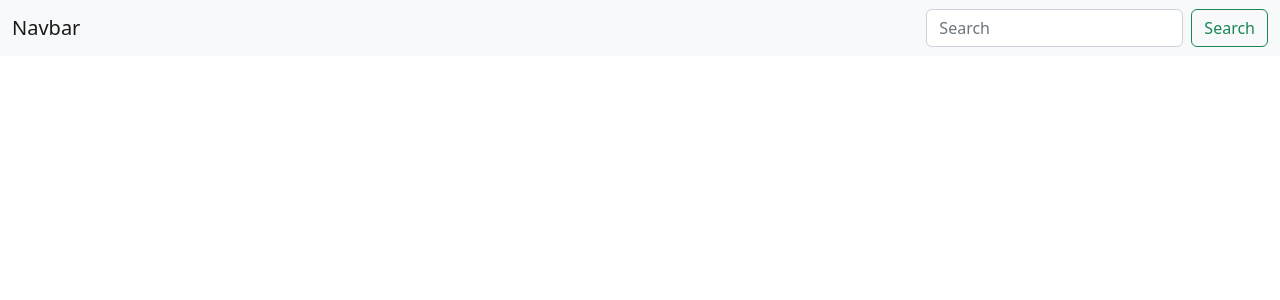
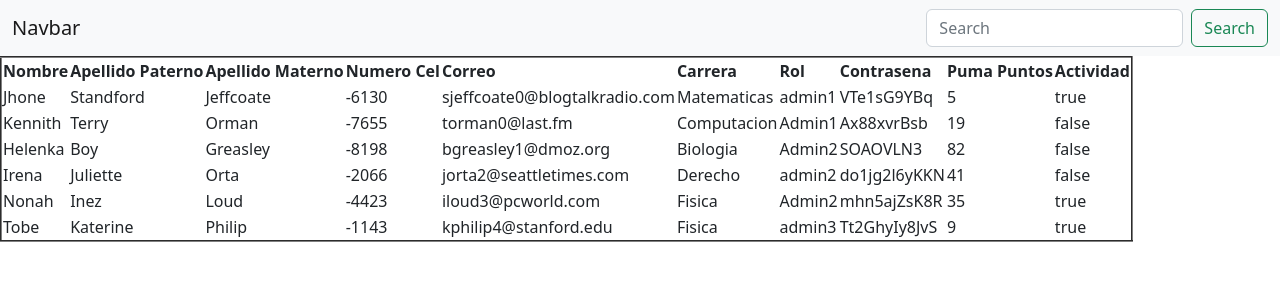
Before and after one commit to IS2023-1/Proyecto-Equipos-1-y-3, an Angular app in the folder cienciastop-fe/: page / in a window 1280 px wide. Shown: the top 300 px of the page. Built offline with nearby package versions, Linux system fonts and the light colour scheme.

Commit message:
Clase usuario

```diff
--- a/cienciastop-fe/src/app/app.component.html
+++ b/cienciastop-fe/src/app/app.component.html
@@ -1 +1,2 @@
 <app-header></app-header>
+<app-usuario></app-usuario>
--- a/cienciastop-fe/src/app/app.module.ts
+++ b/cienciastop-fe/src/app/app.module.ts
@@ -5,12 +5,14 @@ import { AppRoutingModule } from './app-routing.module';
 import { AppComponent } from './app.component';
 import { HeaderComponent } from './header/header.component';
 import { FooterComponent } from './footer/footer.component';
+import { UsuarioComponent } from './usuario/usuario.component';
 
 @NgModule({
   declarations: [
     AppComponent,
     HeaderComponent,
-    FooterComponent
+    FooterComponent,
+    UsuarioComponent
   ],
   imports: [
     BrowserModule,
--- /dev/null
+++ b/cienciastop-fe/src/app/usuario/usuario.component.html
@@ -0,0 +1,42 @@
+<!DOCTYPE html>
+<html>
+
+<head>
+  <title></title>
+</head>
+
+<body>
+  <table border="2">
+    <thead>
+      <tr>
+        <th>Nombre</th>
+        <th>Apellido Paterno</th>
+        <th>Apellido Materno</th>
+        <th>Numero Cel</th>
+        <th>Correo</th>
+        <th>Carrera</th>
+        <th>Rol</th>
+        <th>Contrasena</th>
+        <th>Puma Puntos</th>
+        <th>Actividad</th>
+      </tr>
+    </thead>
+
+    <tbody>
+      <tr *ngFor="let tempUsuarioList of usuariosList">
+          <td>{{ tempUsuarioList.nombre }}</td>
+          <td>{{ tempUsuarioList.apellidoPaterno }}</td>
+          <td>{{ tempUsuarioList.apellidoMaterno }}</td>
+          <td>{{ tempUsuarioList.numeroCel }}</td>
+          <td>{{ tempUsuarioList.correo }}</td>
+          <td>{{ tempUsuarioList.carrera }}</td>
+          <td>{{ tempUsuarioList.rol }}</td>
+          <td>{{ tempUsuarioList.contrasena }}</td>
+          <td>{{ tempUsuarioList.pumaPuntos }}</td>
+          <td>{{ tempUsuarioList.esActivo }}</td>
+        </tr>
+    </tbody>
+  </table>
+</body>
+
+</html>
--- /dev/null
+++ b/cienciastop-fe/src/app/usuario/usuario.component.ts
@@ -0,0 +1,27 @@
+import { Component, OnInit } from '@angular/core';
+import { Usuario } from './usuario';
+
+@Component({
+  selector: 'app-usuario',
+  templateUrl: './usuario.component.html',
+  styleUrls: ['./usuario.component.css']
+})
+export class UsuarioComponent implements OnInit {
+
+
+  // Arreglo de usuarios
+  usuariosList: Usuario[] = [
+    new Usuario("Jhone", "Standford",	"Jeffcoate",	895-288-6737,	"sjeffcoate0@blogtalkradio.com",	"Matematicas",	"admin1",	"VTe1sG9YBq",	5,	true),
+    new Usuario("Kennith",	"Terry", 	"Orman",	310-145-7820,	"torman0@last.fm",	"Computacion",	"Admin1",	"Ax88xvrBsb",	19,	false),
+    new Usuario("Helenka",	"Boy",	"Greasley",	508-391-8315,	"bgreasley1@dmoz.org",	"Biologia",	"Admin2",	"SOAOVLN3",	82,	false),
+    new Usuario("Irena",	"Juliette",	"Orta",	341-947-1460,	"jorta2@seattletimes.com",	"Derecho",	"admin2",	"do1jg2l6yKKN",	41,	false),
+    new Usuario("Nonah",	"Inez",	"Loud",	590-337-4676,	"iloud3@pcworld.com",	"Fisica",	"Admin2",	"mhn5ajZsK8R",	35,	true),
+    new Usuario("Tobe",	"Katerine",	"Philip",	181-157-1167,	"kphilip4@stanford.edu",	"Fisica",	"admin3",	"Tt2GhyIy8JvS",	9,	true)
+  ];
+
+  constructor() { }
+
+  ngOnInit(): void {
+  }
+
+}
--- /dev/null
+++ b/cienciastop-fe/src/app/usuario/usuario.ts
@@ -0,0 +1,15 @@
+export class Usuario{
+
+  constructor(public nombre: String,
+  public apellidoPaterno: String,
+  public apellidoMaterno: String,
+  public numeroCel: number,
+  public correo: String,
+  public carrera: String,
+  public rol: String,
+  public contrasena: String,
+  public pumaPuntos: number,
+  public esActivo: Boolean){
+
+  }
+}
```
Also changed, not shown: cienciastop-fe/src/app/index.html (added, +29 -0 lines), cienciastop-fe/src/app/header/header.component.html (line endings or trailing spaces), cienciastop-fe/src/app/usuario/usuario.component.css (added), 1 other file (tests, documents, lock files or other folders).
